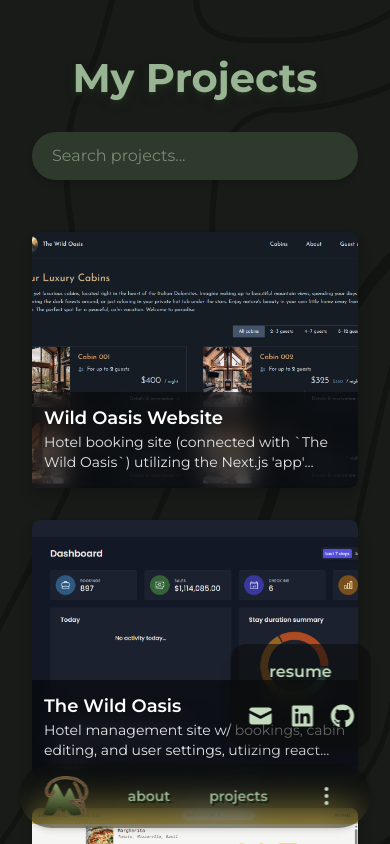
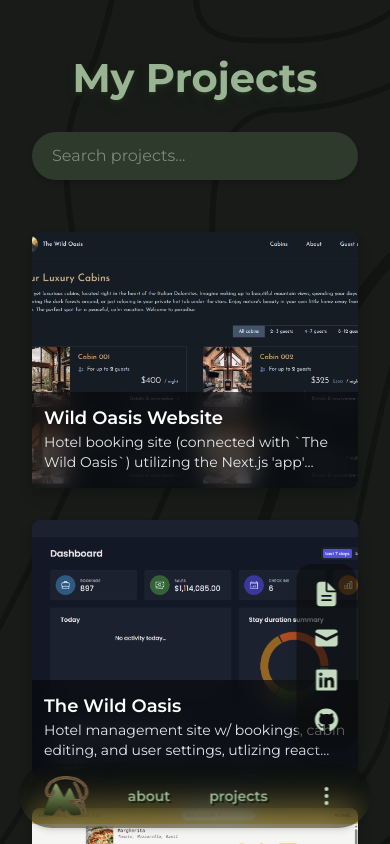
Before and after one commit to mic77pas/mp-portfolio, a Next.js app: page /projects in a window 390 px wide. Both pictures are taken after a click on the button 326 px from the left and 796 px from the top of the page. Shown: the top 844 px of the page. Built offline with nearby package versions, Linux system fonts and the light colour scheme.

Commit message:
Mobile header dropdown updated

```diff
--- a/app/_components/MobileHeader.js
+++ b/app/_components/MobileHeader.js
@@ -3,6 +3,7 @@ import { useState } from "react";
 import Link from "next/link";
 import { FaGithub, FaLinkedin } from "react-icons/fa";
 import { HiMail, HiMailOpen, HiOutlineDotsVertical } from "react-icons/hi";
+import { IoDocumentText } from "react-icons/io5";
 import Logo from "./Logo";
 
 export default function MobileHeader() {
@@ -46,7 +47,7 @@ export default function MobileHeader() {
         <div
           className="absolute bottom-full mb-4 right-0
   bg-[#0c0d0c]/60 backdrop-blur-md rounded-2xl shadow-lg
-  flex flex-col items-center gap-4 p-4 text-[#c4dbbf] text-shadow-[#0f1a0c] text-shadow-2xs font-semibold"
+  flex flex-col items-center gap-4 p-4 text-[#c4dbbf] text-shadow-[#0f1a0c] text-shadow-2xs font-semibold -translate-x-3.5"
         >
           <Link
             href="/resume.pdf"
@@ -54,14 +55,13 @@ export default function MobileHeader() {
             rel="noopener noreferrer"
             className="hover:text-[#98B493] transition-colors duration-300"
           >
-            resume
+            <IoDocumentText className="w-7 h-7" />
           </Link>
-          <div className="flex gap-4 mt-1">
           <a
             href="mailto:mic77p@gmail.com"
             className="group flex items-center gap-2 hover:text-[#98B493] transition-colors duration-300"
           >
-              <HiMail className="w-7 h-7 -translate-y-0.5" />
+            <HiMail className="w-7 h-7" />
           </a>
           <Link
             href="https://linkedin.com/in/michaelpasyechnyk"
@@ -80,7 +80,6 @@ export default function MobileHeader() {
             <FaGithub className="w-6 h-6" />
           </Link>
         </div>
-        </div>
       )}
     </div>
   );
```
Lines whose indentation alone changed are shown as unchanged.
